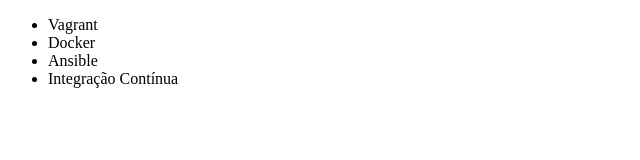
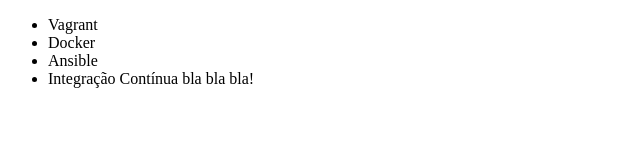
Before and after one commit to gokorox/alura-git, a plain HTML site: page index.html in a window 1280 px wide. Shown: the full height of the page, 0-640 px from the left. Drawn offline with Linux system fonts and the light colour scheme.

```diff
--- a/index.html
+++ b/index.html
@@ -9,7 +9,7 @@
 		<li>Vagrant</li>
 		<li>Docker</li>
 		<li>Ansible</li>
-		<li>Integração Contínua</li>
+		<li>Integração Contínua bla bla bla!</li>
 	</ul>
 </body>
 </html>
```
